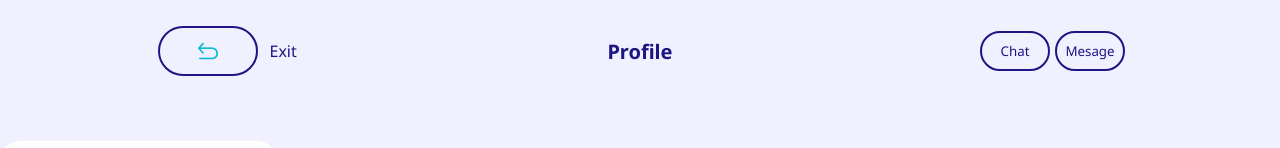
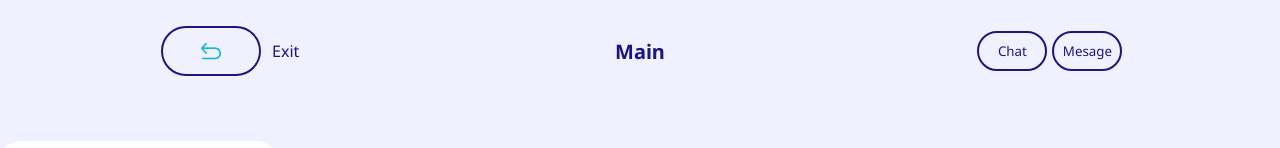
Before and after one commit to GennadiiLazovskii/corporateCaffeApp, a React (Vite) app: page / in a window 1280 px wide. Shown: the top 148 px of the page. Built offline with nearby package versions, Linux system fonts and the light colour scheme; data requests are answered from the project's data file.

Commit message:
Add function for header Name

```diff
--- a/src/components/header/Header.jsx
+++ b/src/components/header/Header.jsx
@@ -2,7 +2,7 @@ import styles from './Header.module.scss';
 import arowLeft from '../../img/header/arowLeft.png';
 import { Link } from 'react-router-dom';
 
-const Header = () => {
+const Header = ({profileName}) => {
 
     return (
         <div className={styles.headerWrap}>
@@ -15,7 +15,7 @@ const Header = () => {
                 <p>Exit</p>
             </div>
             <div className={styles.headerProfile}>
-                <p>Profile</p>
+                <p>{profileName}</p>
             </div>
             <div className={styles.headerMesage}>
                 <button>Chat</button>
--- a/src/components/mainScreenProfile/profileCard/ProfileCard.jsx
+++ b/src/components/mainScreenProfile/profileCard/ProfileCard.jsx
@@ -9,7 +9,11 @@ import Trophy from "../../../img/user/trophy.png";
 import Profile from "../../../img/user/user.png";
 import { Link } from "react-router-dom";
 
-const ProfileCard = ({ users }) => {
+const ProfileCard = ({ users, updateProfileName }) => {
+
+    const handleButtonClick = (name) => {
+        updateProfileName(name);
+    };
 
     return (
         <>
@@ -29,7 +33,7 @@ const ProfileCard = ({ users }) => {
                     </div>
                     <div className={styles.userBtnWrap}>
                         <Link to="/" className={styles.linkBtn}>
-                            <button>
+                            <button onClick={() => handleButtonClick('Main')}>
                                 <div className={styles.imgWrap}>
                                     <img src={Menu} alt="Menu" />
                                 </div>
@@ -37,33 +41,33 @@ const ProfileCard = ({ users }) => {
                             </button>
                         </Link>
                         <Link to="/profile" className={styles.linkBtn}>
-                            <button>
+                            <button onClick={() => handleButtonClick('Profile')}>
                                 <div className={styles.imgWrap}>
                                     <img src={Profile} alt="Profile" />
                                 </div>
                                 <p>Profile</p>
                             </button>
                         </Link>
-                        <button>
+                        <button onClick={() => handleButtonClick('Achievement')}>
                             <div className={styles.imgWrap}>
                                 <img src={Trophy} alt="Achievement" />
                             </div>
                             <p>Achievement</p>
                         </button>
-                        <button>
+                        <button onClick={() => handleButtonClick('Rating')}>
                             <div className={styles.imgWrap}>
                                 <img src={Rating} alt="Rating" />
                             </div>
                             <p>Rating</p>
                         </button>
-                        <button>
+                        <button onClick={() => handleButtonClick('Testing')}>
                             <div className={styles.imgWrap}>
                                 <img src={Test} alt="Test" />
                             </div>
                             <p>Testing</p>
                         </button>
                         <Link to="/library" className={styles.linkBtn}>
-                            <button>
+                            <button onClick={() => handleButtonClick('Library')}>
                                 <div className={styles.imgWrap}>
                                     <img src={Book} alt="Library" />
                                 </div>
@@ -71,7 +75,7 @@ const ProfileCard = ({ users }) => {
                             </button>
                         </Link >
                         <Link to="/shop" className={styles.linkBtn} >
-                            <button>
+                            <button onClick={() => handleButtonClick('Shop')}>
                                 <div className={styles.imgWrap}>
                                     <img src={Shop} alt="Shop" />
                                 </div>
--- a/src/pages/App/App.jsx
+++ b/src/pages/App/App.jsx
@@ -15,6 +15,7 @@ const App = () => {
 
     const [user, setUser] = useState([]);
     const [shop, setShop] = useState([]);
+    const [profileName, setProfileName] = useState('Main')
 
     useEffect(() => {
 
@@ -34,11 +35,15 @@ const App = () => {
         fetcDate();
     }, [])
 
+    const updateProfileName = (name) => {
+        setProfileName(name)
+    }
+
     return (
         <Router>
-            <Header />
+            <Header profileName={profileName}/>
             <div className={styles.profileCard}>
-                <ProfileCard users={user} />
+                <ProfileCard users={user} updateProfileName={updateProfileName} />
                 <Routes>
                     <Route path="/" element={<MainScreanProfile users={user}/>} />
                     <Route path="/profile" element={<UserProfileScreean users={user} />} />
```
